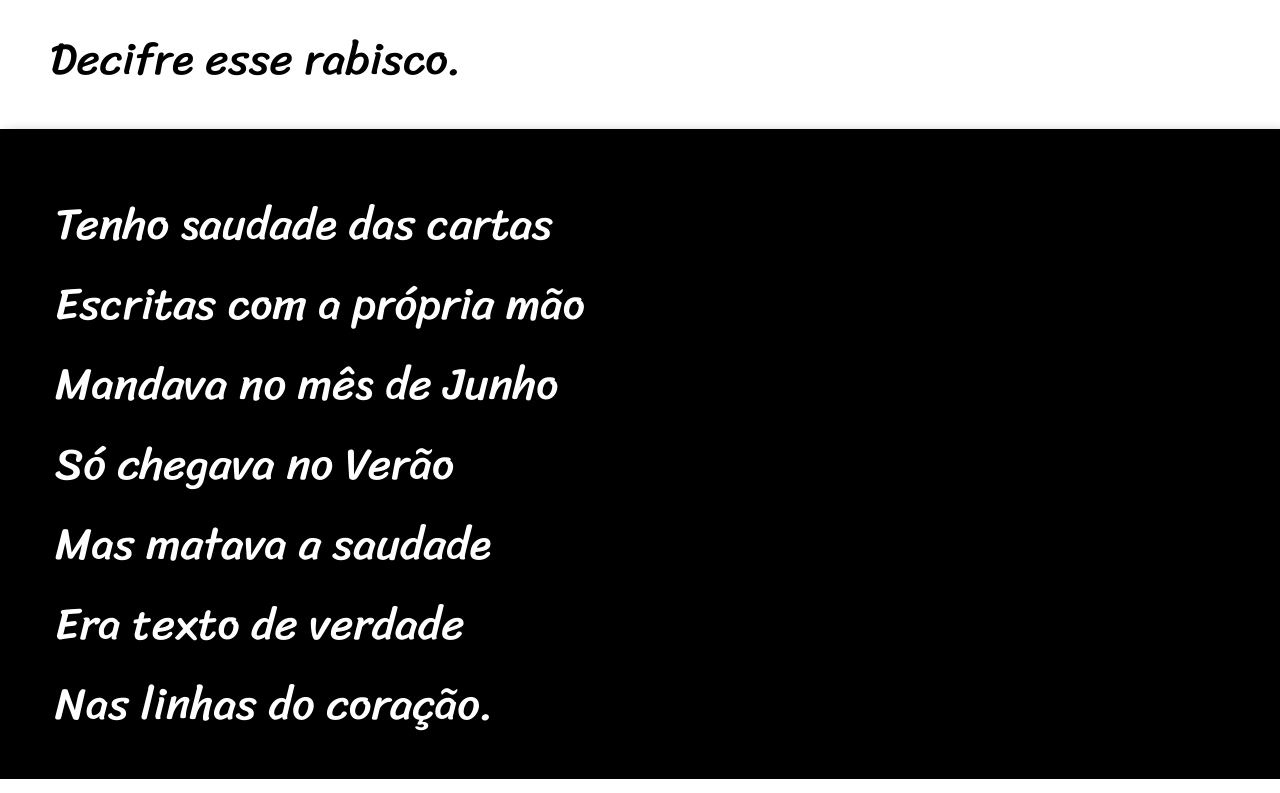
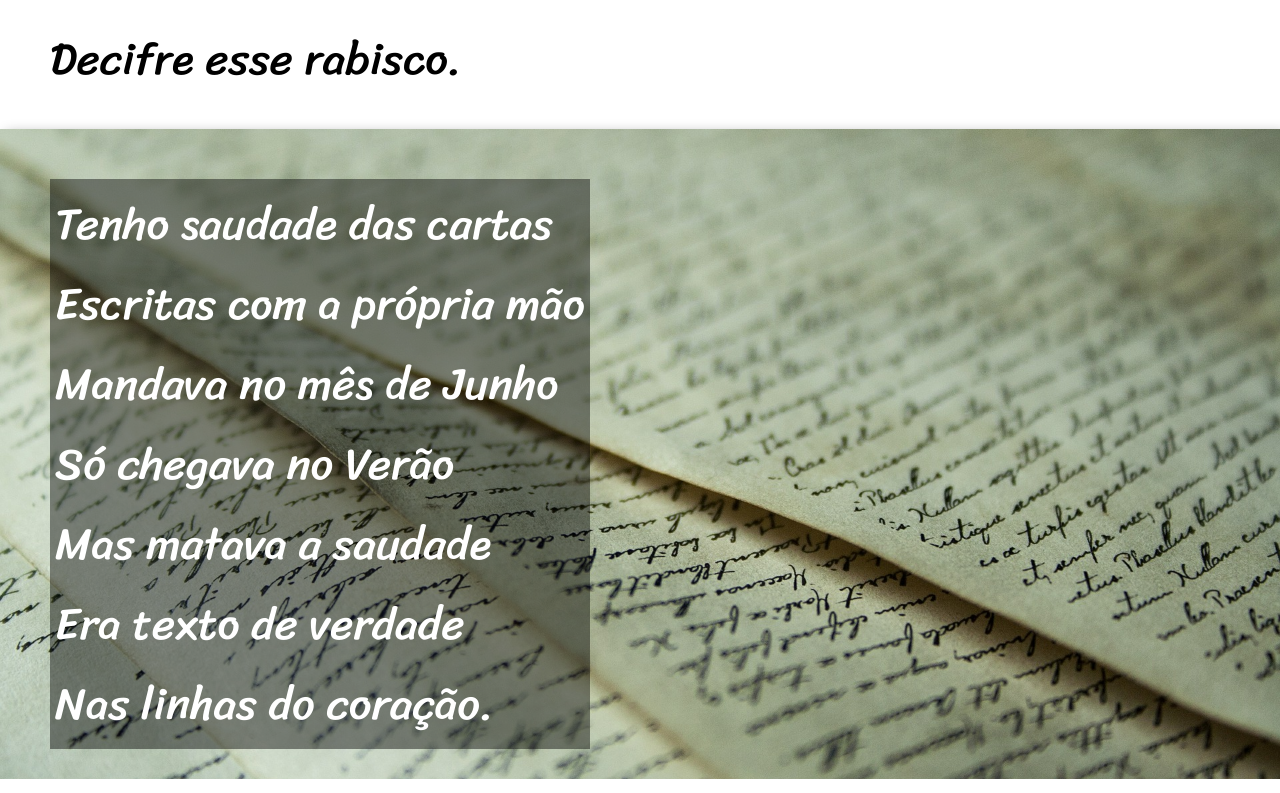
Before and after one commit to joaogabrielts/novo-cordel, a plain HTML site: page index.html in a window 1280 px wide. Shown: the part 2707-3500 px from the top of the page. Drawn offline with Linux system fonts and the light colour scheme.

Commit message:
finalizado o projeto

```diff
--- a/estilo/style.css
+++ b/estilo/style.css
@@ -11,6 +11,7 @@
 
 }
 
+
 *{
    margin: 0px;
    padding: 0px;
@@ -18,7 +19,7 @@
 
 html, body{
 
-      min-height: 100vh;
+      min-height: 100vw;
       background-color: darkgray;
       font-family: var(--fonte1);
 }
@@ -33,8 +34,8 @@ header h1{
   text-align: center;
   font-size: 8vw;
   padding-top: 50px;
+
   font-variant: small-caps ;
-
 }
 
 header p {
@@ -49,6 +50,7 @@ p a {
    color: white;
    text-decoration: none;
    font-weight: bolder;
+
 }
 
 a:hover{
@@ -87,3 +89,9 @@ background-attachment: fixed;}
    background-position: right center;
    background-size: cover;
 }
+
+#img02{
+   background-image: url('../imagens/background002.jpg');
+   background-position: right center;
+   background-size: cover;
+}
```
